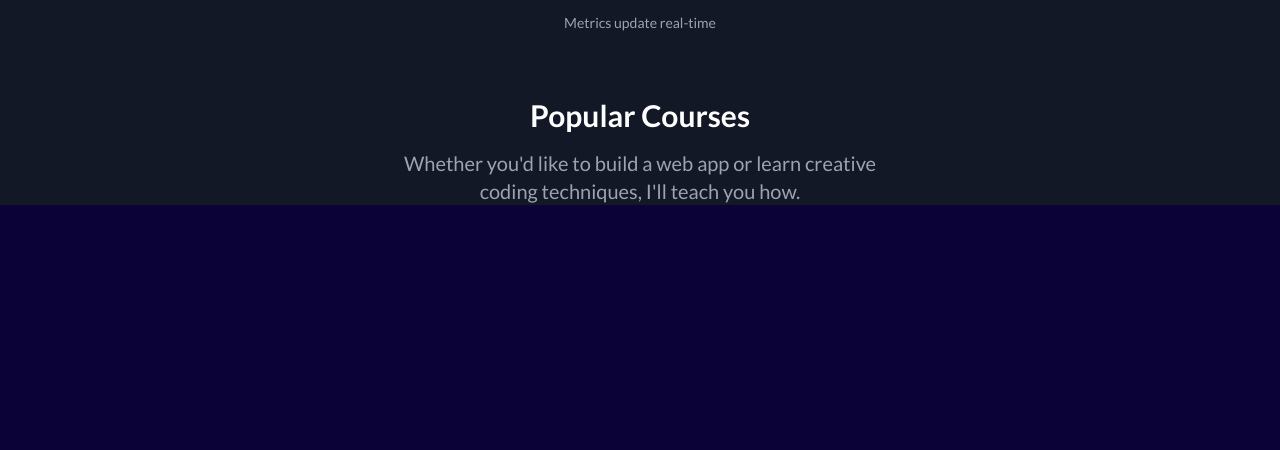
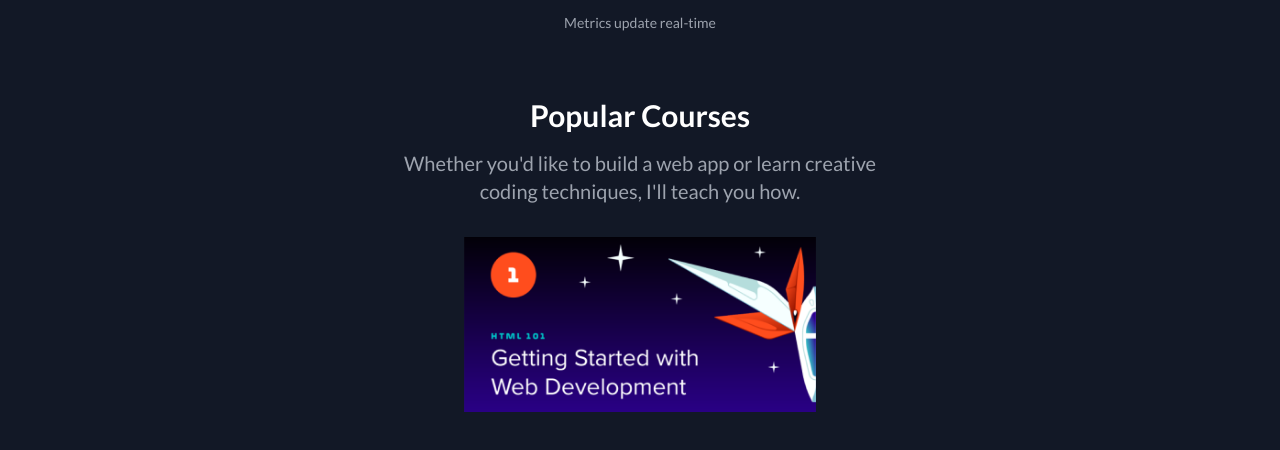
Before and after one commit to Nebenmor/course-website, a website: page public/index.html in a window 1280 px wide. Shown: the part 771-1221 px from the top of the page. Before the commit the page ends 976 px from the top, so only its background shows below. Drawn offline with nearby package versions, Linux system fonts and the light colour scheme.

Commit message:
implemen courses 1 image

```diff
--- a/public/index.html
+++ b/public/index.html
@@ -99,6 +99,13 @@
             </p>
         </div>
 
+        <!-- Course Tabs -->
+        <div class="flex flex-col justify-center items-center gap-7 mt-8 pb-11 md:pb-36 md:flex-row px-6 lg:px-28 container mx-auto">
+            <!-- Course 1 -->
+            <div class="bg-lightGray md:w-1/3">
+                <div class="w-full">
+                    <img src="./img/course-1.png" alt="" class="w-full">
+                </div>
 
     </section>
 
```
